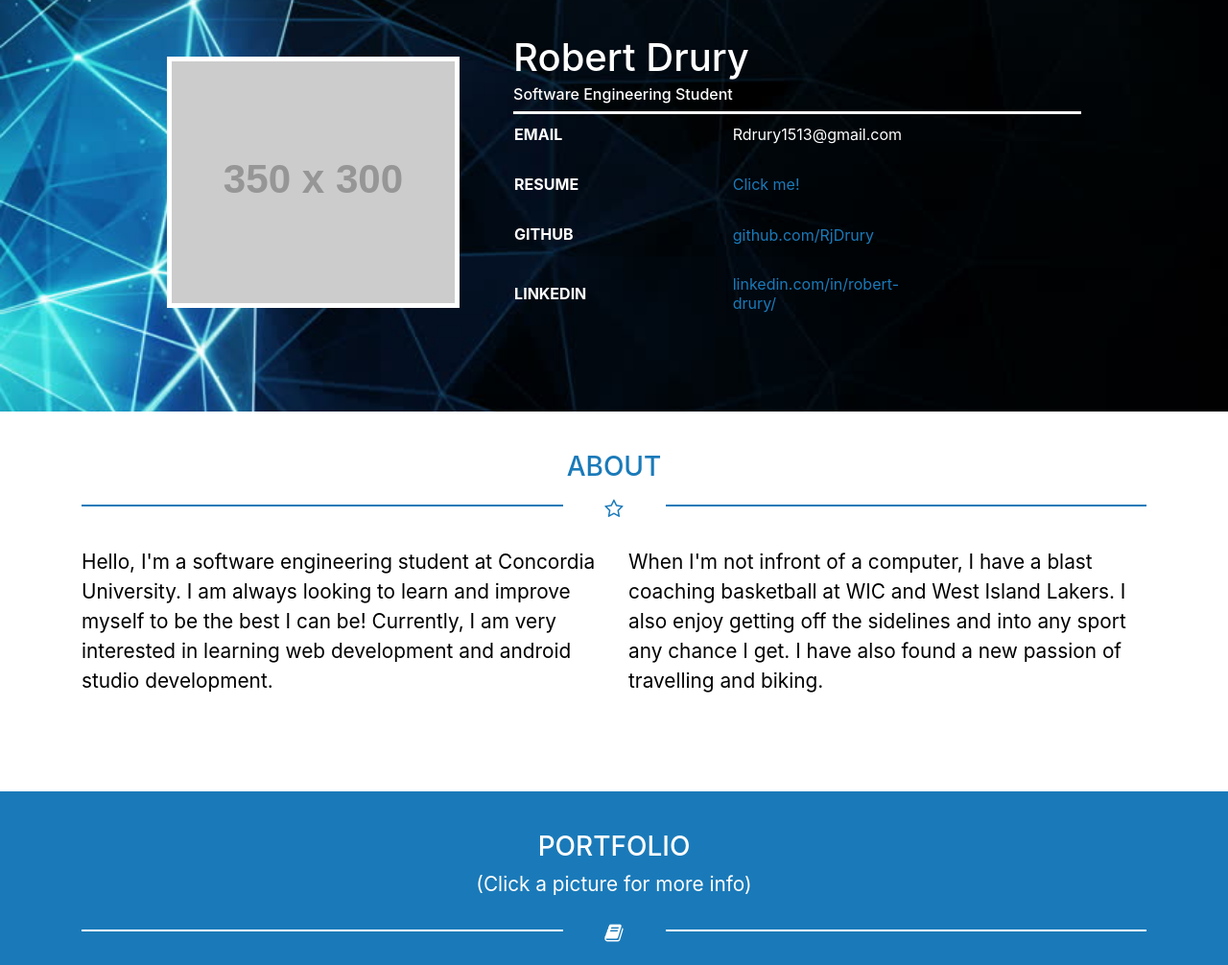
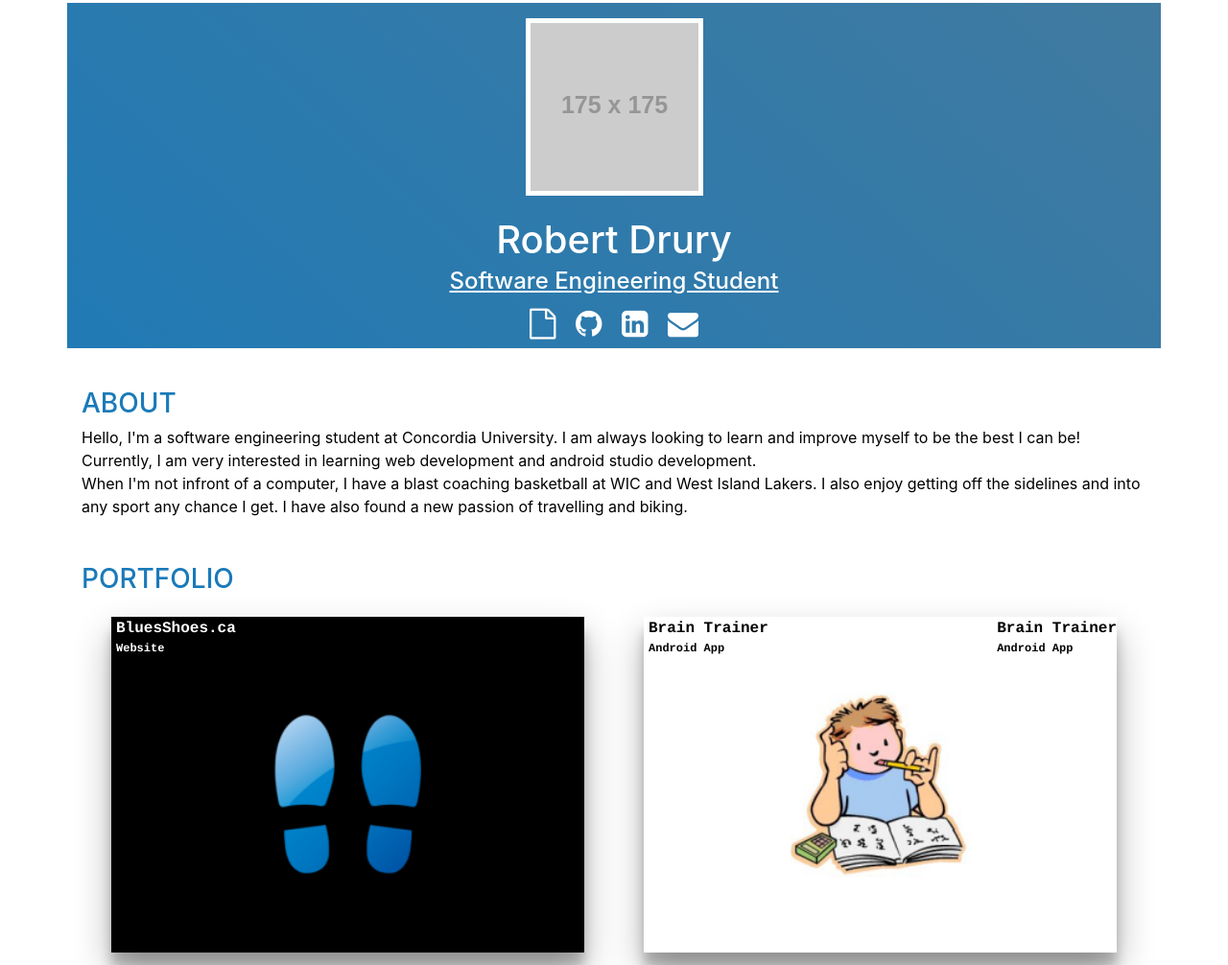
Before and after one commit to RjDrury/PersonalSite, a plain HTML site: page index.html in a window 1280 px wide. Shown: the part 45-1051 px from the top of the page at 96% size. Drawn offline with nearby package versions, Linux system fonts and the light colour scheme; placeholder pictures from the web are drawn by us.

Commit message:
new version of website. gradiant background

```diff
--- a/css/main.css
+++ b/css/main.css
@@ -1,25 +1,123 @@
 body {
     color: white;
-        background: white;
-        font-size: 1.3em;
+
+
 }
 
-    .container {}
+.cool--title{
+  font-size: 5em;
+  -webkit-animation:colorchange 20s infinite alternate;
+}
+
+@-webkit-keyframes colorchange {
+     0% {
+
+       color: blue;
+     }
+
+     10% {
+
+       color: #8e44ad;
+     }
+
+     20% {
+
+       color: #1abc9c;
+     }
+
+     30% {
+
+       color: #d35400;
+     }
+
+     40% {
+
+       color: blue;
+     }
+
+     50% {
+
+       color: #34495e;
+     }
+
+     60% {
+
+       color: blue;
+     }
+
+     70% {
+
+       color: #2980b9;
+     }
+     80% {
+
+       color: #f1c40f;
+     }
+
+     90% {
+
+       color: #2980b9;
+     }
+
+     100% {
+
+       color: pink;
+     }
+   }
 
 .meimg {
     border: 5px solid white;
-        float: none;
+
     margin: 1em;
 }
 
 #home {
-        background: url(/PersonalSite/img/blueblack2.jpg) center 0px;
-        background-repeat: no-repeat;
-        background-size: cover;
+    background: linear-gradient(42deg, #1a7ab9, #7a7a7a, #1a7ab9);
+    background-size: 600% 600%;
+
+    -webkit-animation: AnimationName 11s ease infinite;
+    -moz-animation: AnimationName 11s ease infinite;
+    animation: AnimationName 11s ease infinite;
+}
+
+@-webkit-keyframes AnimationName {
+    0% {
+        background-position: 96% 0%
+    }
+    50% {
+        background-position: 5% 100%
+    }
+    100% {
+        background-position: 96% 0%
+    }
+}
+
+@-moz-keyframes AnimationName {
+    0% {
+        background-position: 96% 0%
+    }
+    50% {
+        background-position: 5% 100%
+    }
+    100% {
+        background-position: 96% 0%
+    }
+}
+
+@keyframes AnimationName {
+    0% {
+        background-position: 96% 0%
+    }
+    50% {
+        background-position: 5% 100%
+    }
+    100% {
+        background-position: 96% 0%
+    }
 }
 
 .header {
-        padding: 4em;
+    padding: 2em;
     position: relative;
 }
 
@@ -59,8 +157,7 @@
 }
 
 .titletwo {
-        padding-top: 1.5em;
-        color: white;
+    color: #1a7ab9;
 }
 
 .divider hr {
@@ -96,26 +193,32 @@
 
 .about {
     color: black;
-        padding-bottom: 4em;
+
+    padding-bottom: 2em;
 }
 
 .info-text a {
-        color: #1a7ab9;
+    color: white;
+    font-weight: 900;
+    opacity: 1;
+
 }
 
+
+
 #portfolio {
-        background-color: #1a7ab9;
-        color: white;
+
+    color: #003a5f;
 }
 
 #portfolio hr {
-        border: 1.5px white solid;
+    border: 1.5px #003a5f solid;
 }
 
 .book-rob {
     padding-top: .5em;
     font-size: 150%;
-        color: white;
+    color: #1a7ab9;
 }
 
 .portfolio-item {
@@ -123,32 +226,32 @@
 }
 
 .twoinfo {
-        color: white;
+    color: #003a5f;
 }
 
 .body-shoes {
-        background-image: url(/PersonalSite/img/portfolio/bluesshoesiconblack.png);
+    background-image: url(/img/portfolio/bluesshoesiconblack.png);
     background-repeat: no-repeat;
     background-size: cover;
     height: 350px;
 }
 
 .body-brain {
-        background-image: url(/PersonalSite/img/portfolio/noname.png);
+    background-image: url(/img/portfolio/noname.png);
     background-repeat: no-repeat;
     background-size: cover;
     height: 350px;
 }
 
 .body-tictactoe {
-        background-image: url(/PersonalSite/img/portfolio/tictacpaddywack.png);
+    background-image: url(/img/portfolio/tictacpaddywack.png);
     background-repeat: no-repeat;
     background-size: cover;
     height: 350px;
 }
 
 .body-basicphrases {
-        background-image: url(/PersonalSite/img/portfolio/translatorGlobal.png);
+    background-image: url(/img/portfolio/translatorGlobal.png);
     background-repeat: no-repeat;
     background-size: cover;
     height: 350px;
--- a/index.html
+++ b/index.html
@@ -16,85 +16,57 @@
 </head>
 
 <body>
-    <div id="home">
-        <div class="container header">
-            <div class="row">
-                <div class="col-xs-4 clearfix col-xs-offset-4 col-lg-4  header-left">
-                    <img class="meimg img-fluid" src="http://via.placeholder.com/350x300">
+
+        <div class="container mt-5 text-center" id="home">
+          <div class="row justify-content-center">
+            <div class="col-xs-12">
+                <img class="meimg img-fluid" src="http://via.placeholder.com/175x175">
+            </div>
+          </div>
+            <div class="row justify-content-center">
+                <div class="col-xs-12  ">
+                    <div class=" pt-2">
+                      <h1>Robert Drury</h1>
+                      <h4><u>Software Engineering Student</u></h4>
                 </div>
-                <div class="col-xs-12 col-lg-8 header-right">
-
-                    <h1>Robert Drury</h1>
-                    <h6>Software Engineering Student </h6>
-
-
-
-                    <table id="info">
-
-
-                        <tr class="info-text">
-                            <th>EMAIL</th>
-                            <td>Rdrury1513@gmail.com</td>
-                        </tr>
-                        <tr class="info-text">
-                            <th>RESUME</th>
-                            <td>
-                                <a href="https://www.linkedin.com/in/robert-drury/">Click me!</a></td>
-                        </tr>
-                        <tr class="info-text">
-                            <th>GITHUB</th>
-                            <td><a href="https://github.com/RjDrury">github.com/RjDrury</a></td>
-                        </tr>
-                        <tr class="info-text">
-                            <th>LINKEDIN</th>
-                            <td>
-                                <a href="https://www.linkedin.com/in/robert-drury/">linkedin.com/in/robert-drury/</a></td>
-                        </tr>
-
-
-                    </table>
-
-
-                </div>
-
-
-
-
+              </div>
+          </div>
+          <div class="row justify-content-center">
+              <div class="col-xs-12 py-2 info-text">
+                  <a href=""><i class="fa fa-file-o px-2 fa-2x" aria-hidden="true"></i></a>
+                  <a href=""><i class="fa fa-github px-2 fa-2x" aria-hidden="true"></i></a>
+                  <a href=""><i class="fa fa-linkedin-square px-2 fa-2x" aria-hidden="true"></i></a>
+                  <a href=""><i class="fa fa-envelope px-2 fa-2x" aria-hidden="true"></i></a>
             </div>
         </div>
-    </div>
+
+        </div>
 
     <div class="container about">
         <div class="row">
-            <div class="col-lg-12 text-center">
+            <div class="col-lg-12">
                 <div class="divider">
-                    <h3 class="title">ABOUT</h3>
-                    <hr class="left" /><i class="fa fa-star-o star-rob" aria-hidden="true"></i>
-                    <hr class="right" />
+                    <h3 class="title float-left">ABOUT</h3>
 
                 </div>
             </div>
         </div>
         <div class="row">
 
-            <div class="col-lg-6 ">
-                <p>Hello, I'm a software engineering student at Concordia University. I am always looking to learn and improve myself to be the best I can be! Currently, I am very interested in learning web development and android studio development.</p>
-            </div>
-            <div class="col-lg-6">
-                <p>When I'm not infront of a computer, I have a blast coaching basketball at WIC and West Island Lakers. I also enjoy getting off the sidelines and into any sport any chance I get. I have also found a new passion of travelling and biking. </p>
+            <div class="col-lg-12 ">
+                <p>Hello, I'm a software engineering student at Concordia University. I am always looking to learn and improve myself to be the best I can be! Currently, I am very interested in learning web development and android studio development.<br> When I'm not infront of a computer, I have a blast coaching basketball at WIC and West Island Lakers. I also enjoy getting off the sidelines and into any sport any chance I get. I have also found a new passion of travelling and biking. </p>
             </div>
 
         </div>
     </div>
-    <section id="portfolio">
-        <div class="container">
+    <section class="container">
+        <div class="about">
             <div class="row">
-                <div class="col-lg-12 text-center">
+                <div class="col-lg-12 float-left">
                     <div class="divider">
-                        <h3 class="titletwo">PORTFOLIO</h3>
-                        <p class="twoinfo">(Click a picture for more info)</p>
-                        <hr class="left" /><i class="fa fa-book book-rob" aria-hidden="true"></i>
-                        <hr class="right" />
+                        <h3 class="titletwo float-left">PORTFOLIO</h3>
+
+
 
                     </div>
                 </div>
@@ -130,6 +102,12 @@
                                             <br>
                                             <div class="what">Android App</div>
                                         </div>
+                                        <div class="mt-auto float-right card-writingtwo">
+                                            Brain Trainer
+                                            <br>
+                                            <div class="what">Android App</div>
+                                        </div>
+
                                     </div>
                                 </a>
                             </div>
```
Lines whose indentation alone changed are shown as unchanged.
